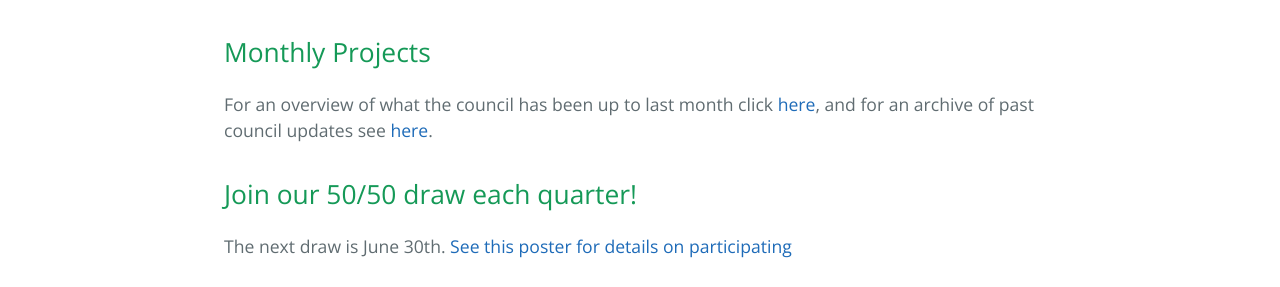
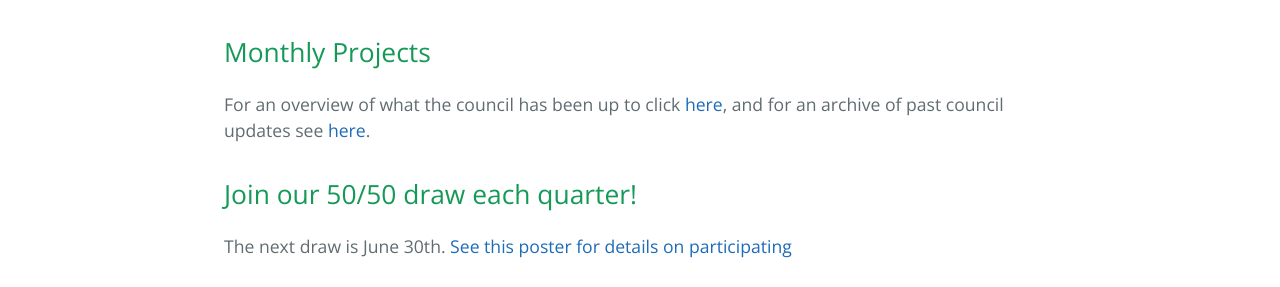
Before and after one commit to 11886knights/11886knights.github.io, a Jekyll site: the page built from index.md, in a window 1280 px wide. Shown: the part 1149-1436 px from the top of the page. Built offline with Jekyll 4.4.1, drawn with Linux system fonts in a browser that asks for light colours.

Commit message:
may knight's moves update

```diff
--- a/index.md
+++ b/index.md
@@ -27,7 +27,7 @@ It’s one thing to say who you are. It’s another to live it. Put your values
 
 ## Monthly Projects
 
-For an overview of what the council has been up to last month click [here](https://github.com/11886knights/11886knights.github.io/raw/master/docs/monthly_projects/2022/03-Mar22.pdf), and for an archive of past council updates see [here](https://github.com/11886knights/11886knights.github.io/tree/master/docs/monthly_projects).
+For an overview of what the council has been up to click [here](https://github.com/11886knights/11886knights.github.io/raw/master/docs/monthly_projects/2022/03-Mar22.pdf), and for an archive of past council updates see [here](https://github.com/11886knights/11886knights.github.io/tree/master/docs/monthly_projects).
 
 ## Join our 50/50 draw each quarter!
 
```
Also changed, not shown: page_knights_moves.md (+1 -1 lines), 1 other file.
